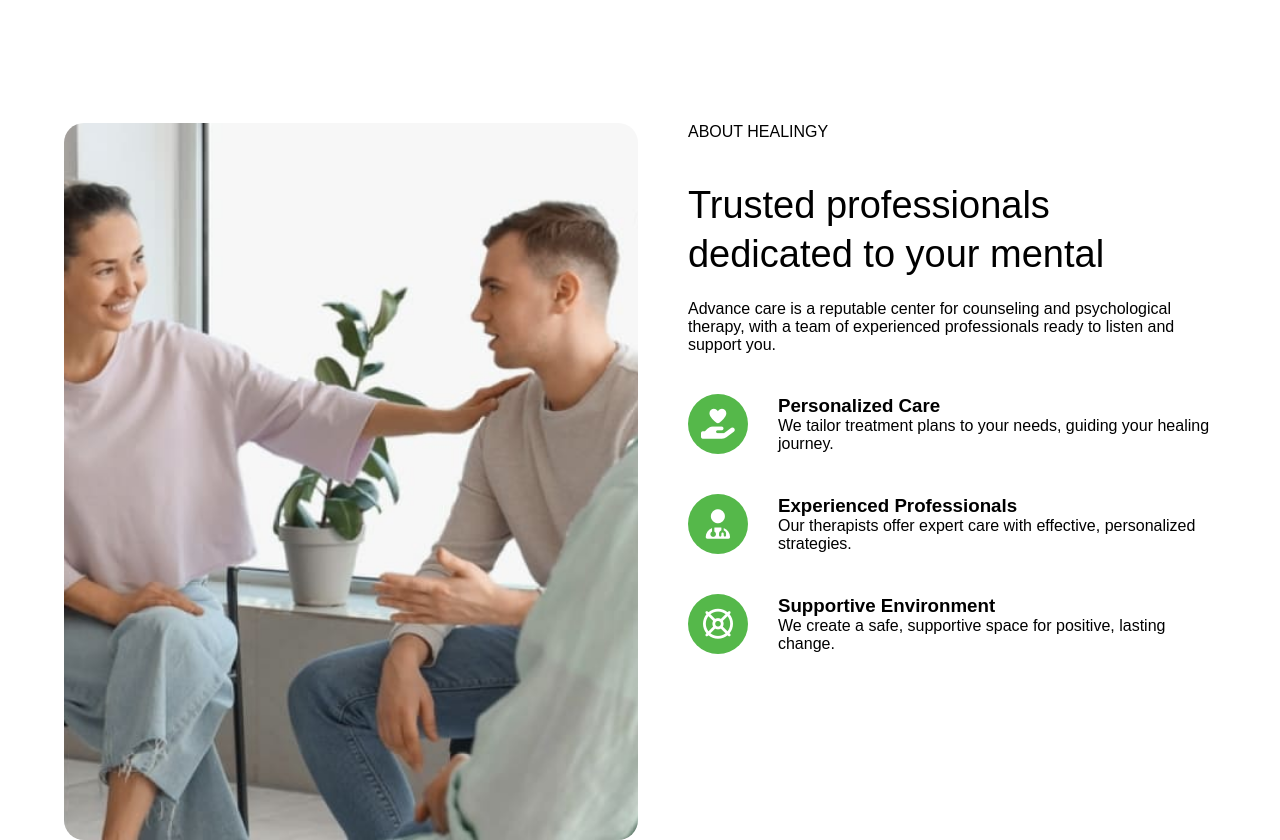
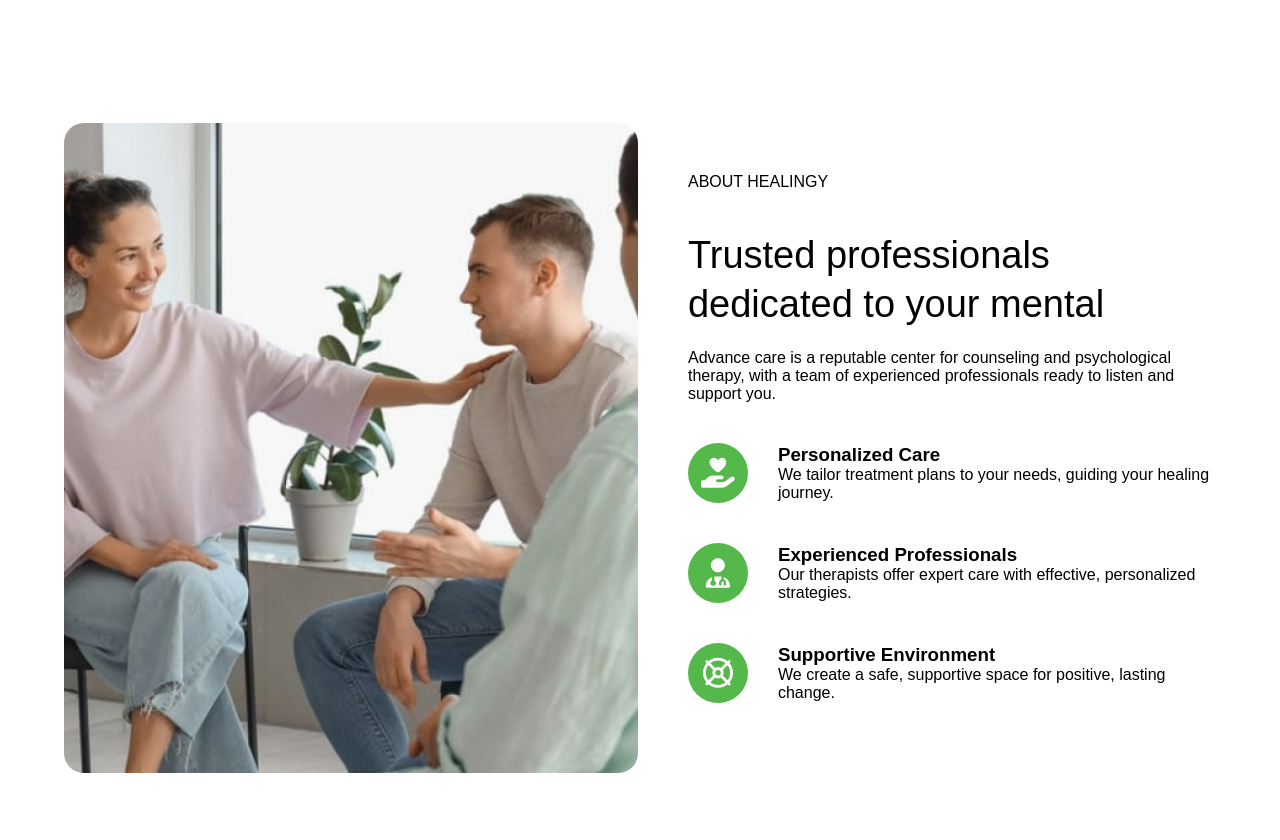
Before and after one commit to Agbakay/advancecare, a plain HTML site: page index.html in a window 1280 px wide. Shown: the part 760-1600 px from the top of the page. Drawn offline with Linux system fonts and the light colour scheme.

Commit message:
new image style

```diff
--- a/style.css
+++ b/style.css
@@ -209,7 +209,7 @@ h1 {
 
 .abt-row {
   display: flex;
-  align-items: start;
+  align-items: center;
   justify-content: space-between;
   gap: 50px;
 }
@@ -225,10 +225,6 @@ h1 {
   width: 50%;
   height: 650px;
   transition: 0.5s ease;
-}
-
-.abt-left:hover {
-  transform: scale(1.02);
 }
 
 h4 {
@@ -613,12 +609,6 @@ h2 {
   padding: clamp(64px, 10vw, 150px) 0;
 }
 
-.abt-left {
-  height: auto;
-  min-height: 420px;
-  aspect-ratio: 4 / 5;
-}
-
 .abt-right {
   width: 46%;
 }
```
